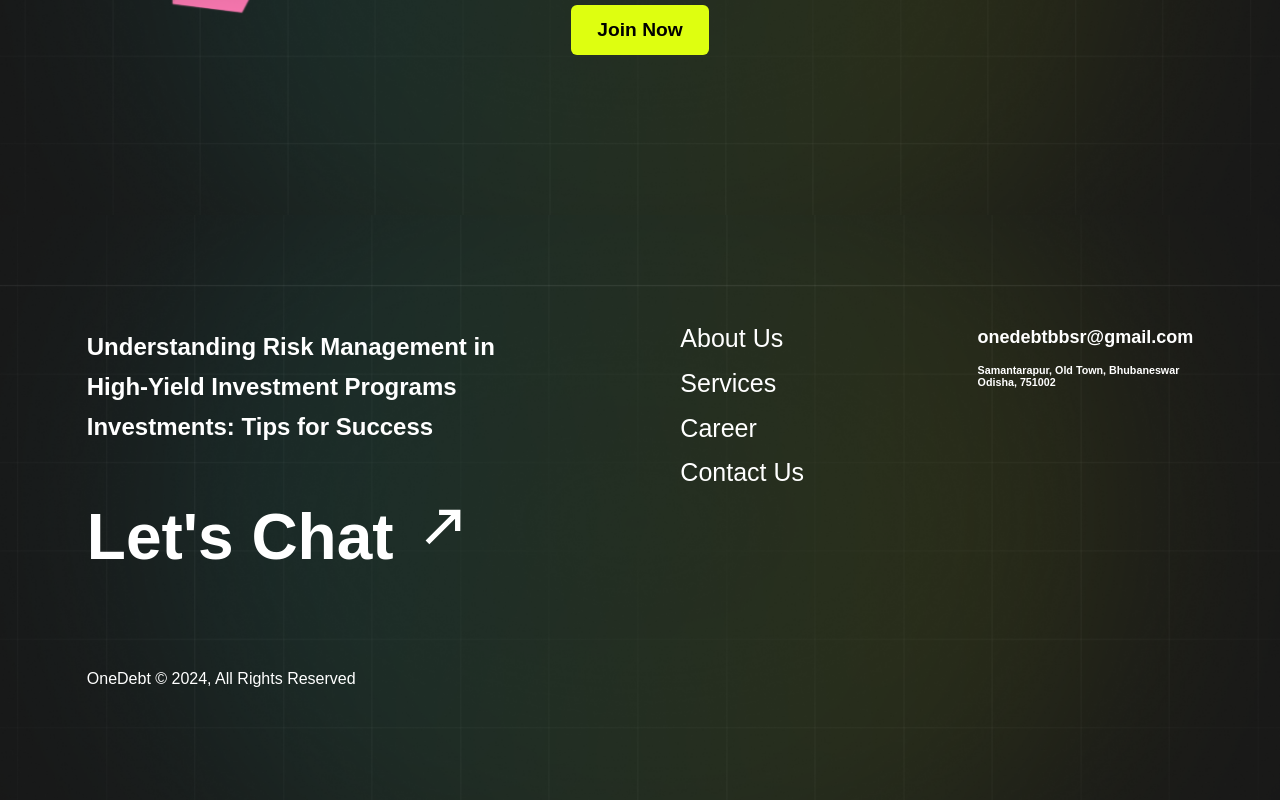
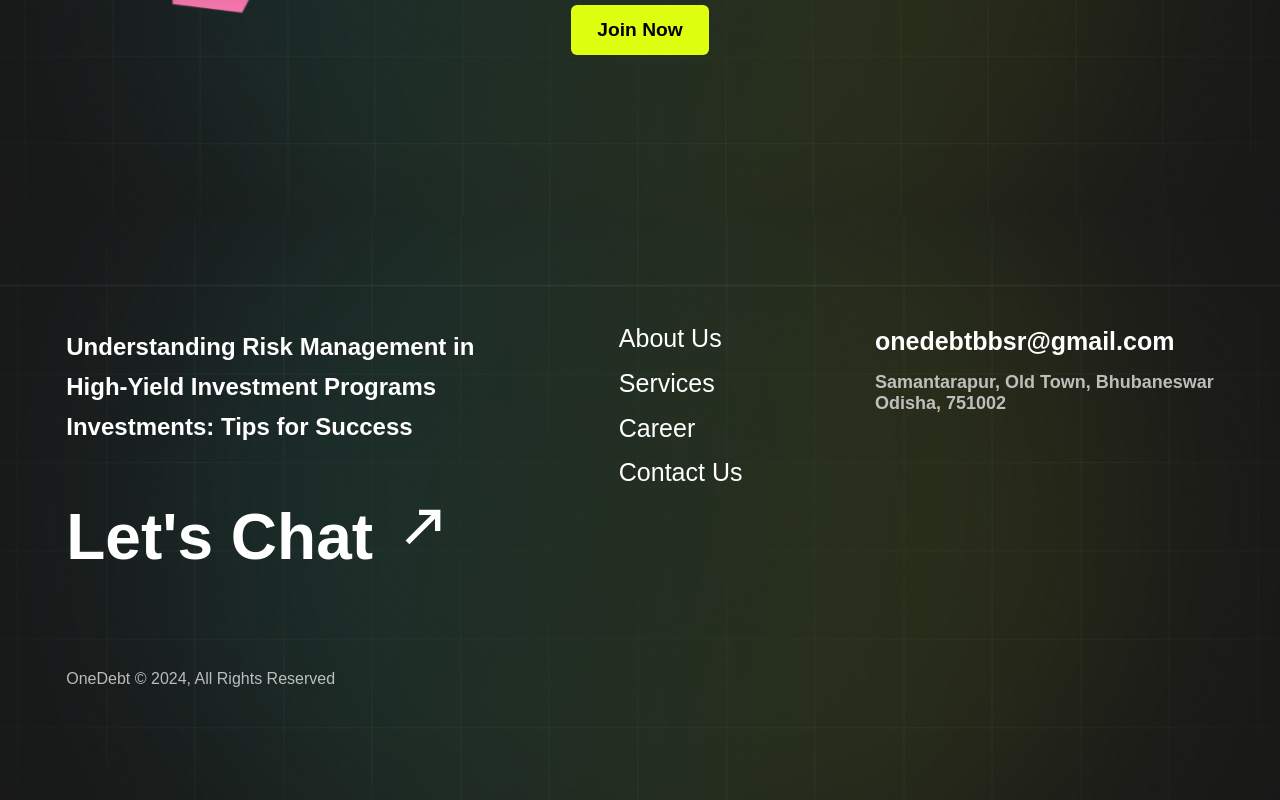
Before and after one commit to abhishekdasz/OneDebtSolutions, a Next.js app: page / in a window 1280 px wide. Shown: the part 1661-2461 px from the top of the page. Built offline with nearby package versions, Linux system fonts and the light colour scheme.

Commit message:
added JoinUsPage

```diff
--- a/src/app/page.module.scss
+++ b/src/app/page.module.scss
@@ -434,6 +434,7 @@
     p
     {
       margin-top: 3rem;
+      color: rgba(255, 255, 255, 0.7);
     }
   }
   .midFooter
@@ -465,12 +466,17 @@
 
     h4
     {
-      font-size: 18px;
+      font-size: 25px;
     }
     h4:hover
     {
       color: #deff10;
       cursor: pointer;
     }
+    h6
+    {
+      font-size: 18px;
+      color: rgba(255, 255, 255, 0.7);
+    }
   }
 }
```
